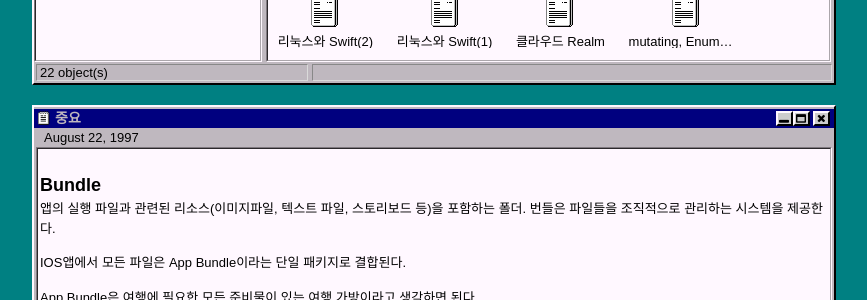
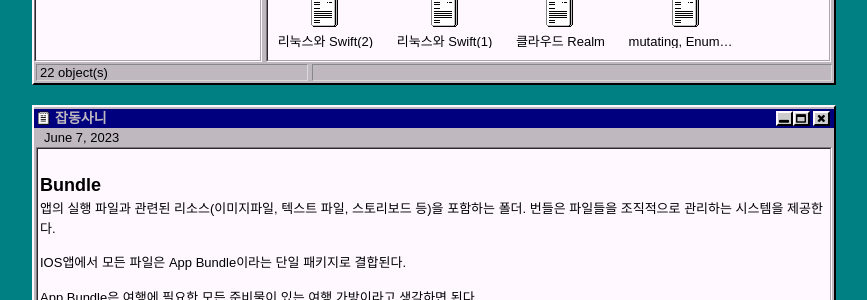
Before and after one commit to joho2022/joho2022.github.io, a Jekyll site: the page built from _posts/2023-06-07-잡동사니.md, in a window 1280 px wide. Shown: the part 154-454 px from the top of the page, without its empty margins (206-1073 px from the left). Built offline with Jekyll 4.4.1, drawn with Linux system fonts in a browser that asks for light colours; comment, search, counter and statistics services are not loaded.

Commit message:
Update and rename 1997-08-22-중요.md to 2023-06-07-잡동사니.md

```diff
--- a/_posts/1997-08-22-중요.md
+++ b/_posts/2023-06-07-잡동사니.md
@@ -1,6 +1,6 @@
 ---
 layout: default
-title: "중요"
+title: "잡동사니"
 tags: TIL
 ---
 
```
